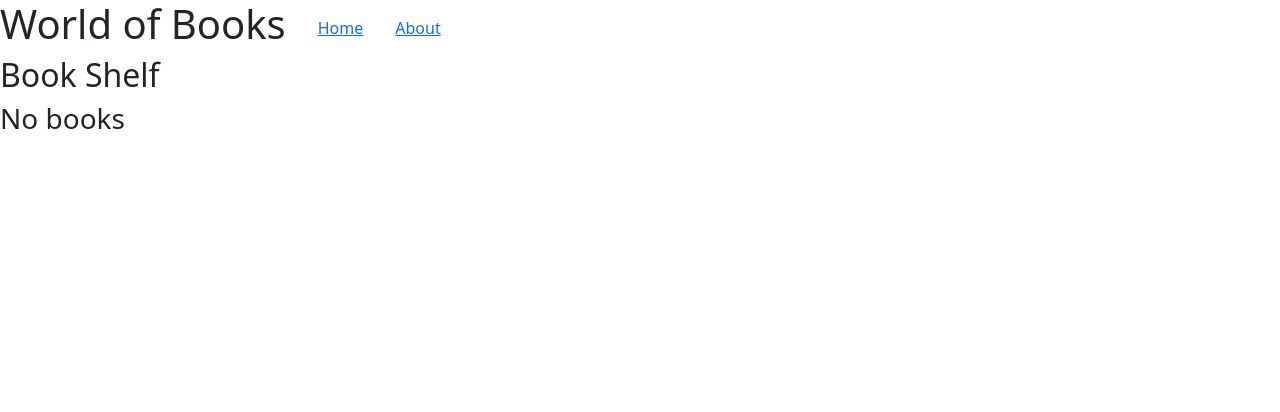
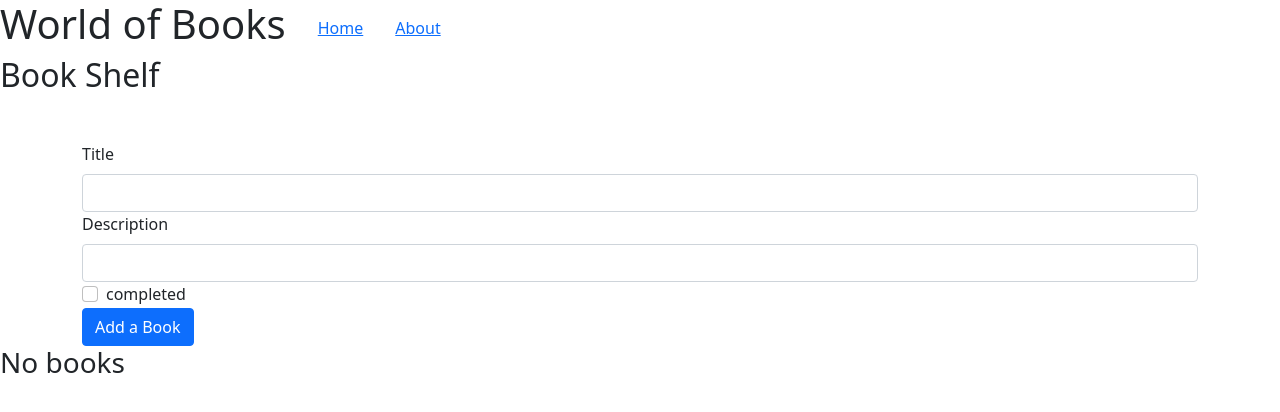
Before and after one commit to dgiacona/can-of-books-frontend, a React (Create React App) app: page / in a window 1280 px wide. Shown: the top 412 px of the page. Built offline with nearby package versions, Linux system fonts and the light colour scheme; no server answers.

Commit message:
post function added to the app.

```diff
--- a/src/App.js
+++ b/src/App.js
@@ -1,7 +1,10 @@
 import React from 'react';
+import { Button, Container, Form } from 'react-bootstrap';
 import 'bootstrap/dist/css/bootstrap.min.css';
 // import axios from 'axios';
 import BestBooks from './BestBooks';
+// import PostBooks from './PostBooks';
+// import DeleteBooks from './DeleteBooks';
 import './App.css';
 import {
   BrowserRouter as Router,
@@ -9,7 +12,28 @@ import {
   Link,
 } from "react-router-dom";
 
+
+
 class App extends React.Component {
+    constructor(props){
+      super(props);
+      this.state = {
+        books: []
+      }
+    }
+
+  handleBookSubmit = (e) => {
+    e.preventDefault();
+    let newBook = {
+      title: e.target.title.value,
+      description: e.target.description.value,
+      status: e.target.status.checked
+    }
+    this.PostBooks(newBook)
+  }
+
+
+
 
   render() {
     return (
@@ -20,6 +44,8 @@ class App extends React.Component {
             <Link to="/">Home</Link>
             <Link to="/about">About</Link>
           </nav>
+
+
           <Route exact path="/"> <BestBooks />
           </Route>
           <Route path="/about">
--- a/src/BestBooks.js
+++ b/src/BestBooks.js
@@ -1,6 +1,7 @@
 import React from 'react';
 import axios from 'axios';
 import Bookshelf from './Bookshelf';
+import { Button, Container, Form } from 'react-bootstrap';
 
 class BestBooks extends React.Component {
   constructor(props) {
@@ -25,14 +26,77 @@ class BestBooks extends React.Component {
     }
   }
 
+  postBooks = async (book) => {
+    console.log('I fired');
+    let config = {
+      method: 'post',
+      url: `${process.env.REACT_APP_SERVER}/books`,
+      data: book
+    }
+    try {
+      let results = await axios(config);
+      console.log(results.data);
+      this.setState({
+        books: [...this.state.books, results.data]
+        // description: results.description,
+        // status: true
+      })
+    } catch (error) {
+      console.log('we have an error: ', error.response.data)
+    }
+  }
+
+  deleteBooks = async (id) => {
+    try {
+      let url = `${process.env.REACT_APP_SERVER}/books/${id}`;
+      await axios.delete(url);
+      // this.getBooks();
+      let updatedBooks = this.state.books.filter(book => book._id !== id);
+      this.setState({
+        books: updatedBooks
+      });
+    } catch(error) {
+      console.log('we have an error: ', error.response.data);
+    }
+  }
+
   componentDidMount() {
     this.getBooks();
+  }
+
+  handleBookSubmit = (e) => {
+    e.preventDefault();
+    let newBook = {
+      title: e.target.title.value,
+      description: e.target.description.value,
+      status: e.target.status.checked
+    }
+    console.log(newBook);
+    this.postBooks(newBook);
   }
 
   render() {
     return (
       <>
         <h2>Book Shelf</h2>
+
+        <Container className="mt-5">
+            <Form onSubmit={this.handleBookSubmit}>
+              <Form.Group controlId="title">
+                <Form.Label>Title</Form.Label>
+                <Form.Control type="text" />
+              </Form.Group>
+              <Form.Group controlId="description">
+                <Form.Label>Description</Form.Label>
+                <Form.Control type="text" />
+              </Form.Group>
+              <Form.Group controlId="status">
+                <Form.Check type="checkbox" label="completed" />
+              </Form.Group>
+              <Button type="submit">Add a Book</Button>
+            </Form>
+          </Container>
+
         {this.state.books.length ? (
           <Bookshelf
             bookOnShelf={this.state.books}
@@ -45,6 +109,4 @@ class BestBooks extends React.Component {
   }
 }
 
-
-
 export default BestBooks;
```
Also changed, not shown: src/git.svg (deleted).
